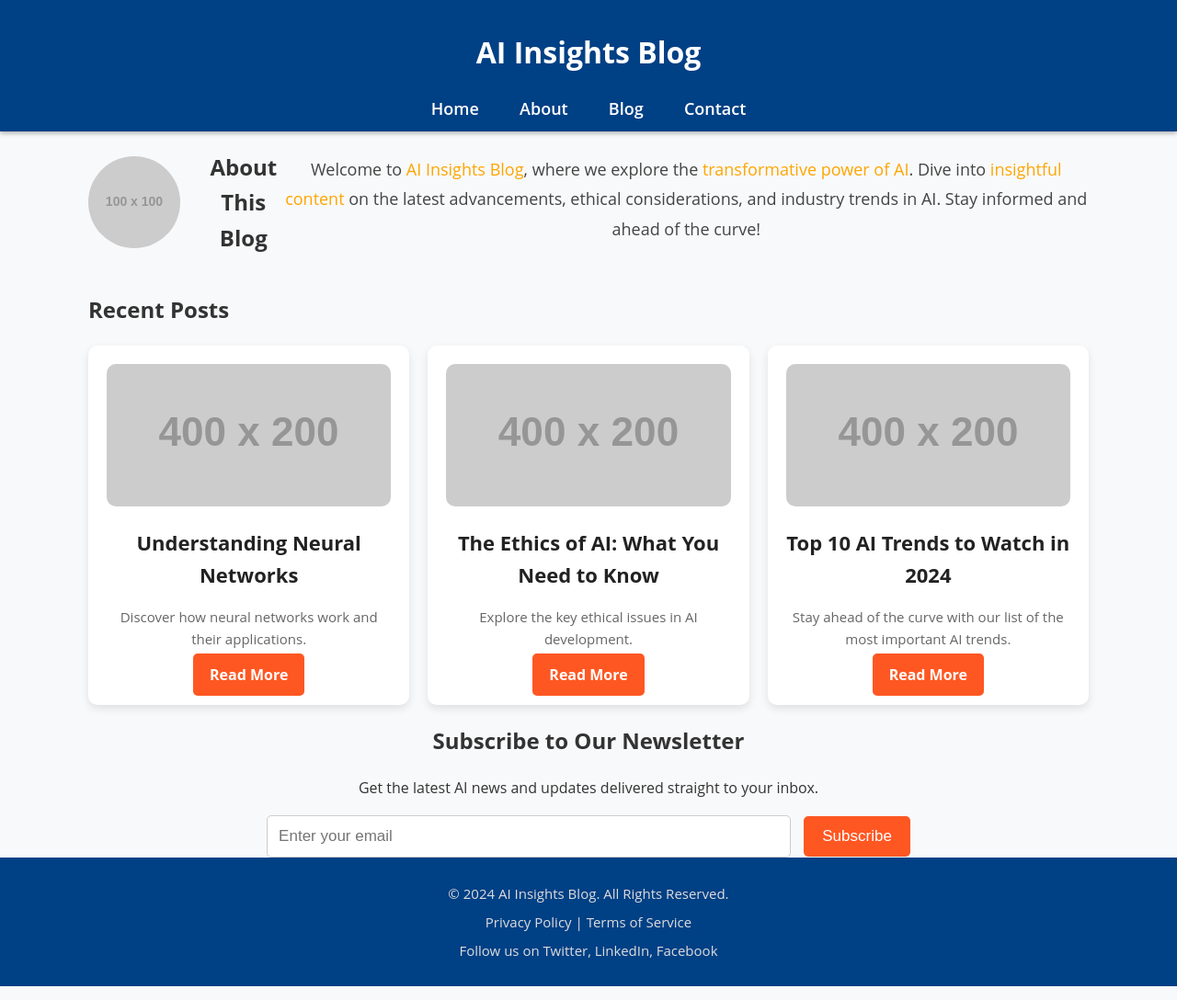
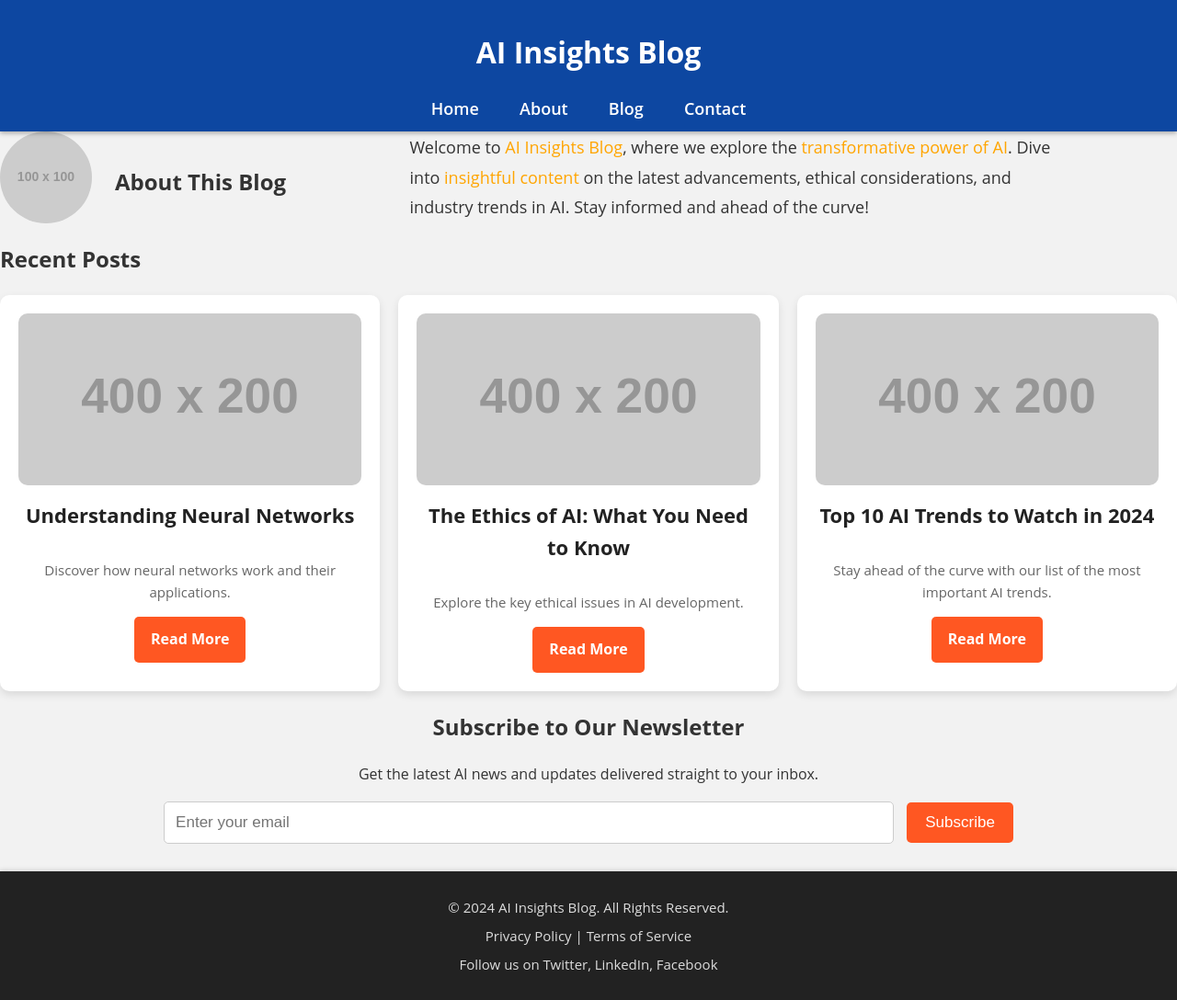
Before and after one commit to tomsonius/tomsonius.github.io, a Jekyll site: the page index.html, which Jekyll copies as it is, in a window 1280 px wide and 1088 px high. Shown: the whole window at 92% size. Built offline with Jekyll 4.4.1, drawn with Linux system fonts in a browser that asks for light colours.

Commit message:
Update main.css

```diff
--- a/assets/css/main.css
+++ b/assets/css/main.css
@@ -3,16 +3,19 @@
   margin: 0;
   padding: 0;
   line-height: 1.6;
-    background-color: #f8f9fa;
+  background-color: #f2f2f2;
   color: #333;
 }
 
 header {
-    background: #004085;
+  background: #0d47a1;
   color: #fff;
-    padding: 10px 0;
+  padding: 10px 0; /* Reduced header size */
   text-align: center;
   box-shadow: 0 2px 5px rgba(0, 0, 0, 0.3);
+  position: sticky;
+  top: 0;
+  z-index: 1000;
 }
 
 nav a {
@@ -25,21 +28,21 @@
 }
 
 nav a:hover {
-    color: #ff5722;
+  color: #ffdd57;
 }
 
-.about-section {
-    background-color: #f8f9fa;
-    padding: 40px 0;
+.container {
+  width: 90%;
+  margin: auto;
+  overflow: hidden;
+  padding: 20px 0;
 }
 
 .about {
-    width: 85%;
-    margin: auto;
   display: flex;
   align-items: center;
-    justify-content: space-between;
-    text-align: center;
+  margin-bottom: 20px;
+  text-align: center; /* Centering text */
 }
 
 .about img {
@@ -49,30 +52,22 @@
   height: 100px;
 }
 
+.about h2 {
+  margin-bottom: 10px; /* Increase gap between title and text */
+}
+
 .about p {
   font-size: 18px;
-    margin-top: 10px;
-    color: #444;
+  margin: 0;
   line-height: 1.8;
-}
-
-.highlight {
-    color: #ff5722;
-    font-weight: bold;
-}
-
-.posts-section {
-    background-color: #fff;
-    padding: 40px 0;
-}
-
-.posts {
-    width: 85%;
-    margin: auto;
+  max-width: 700px; /* Center content */
+  text-align: left; /* Align text to left */
+  margin: auto; /* Center align */
 }
 
 .post-grid {
-    display: flex;
+  display: grid;
+  grid-template-columns: repeat(3, 1fr); /* 3 posts in a row */
   gap: 20px;
 }
 
@@ -82,7 +77,9 @@
   border-radius: 10px;
   box-shadow: 0 4px 10px rgba(0, 0, 0, 0.1);
   transition: transform 0.3s ease, box-shadow 0.3s ease;
-    width: 32%;
+  display: flex;
+  flex-direction: column;
+  align-items: center;
   text-align: center;
 }
 
@@ -128,39 +125,29 @@
   transform: scale(1.08);
 }
 
-.newsletter-section {
-    background-color: #f8f9fa;
-    padding: 40px 0;
-}
-
 .newsletter {
-    width: 85%;
-    margin: auto;
   text-align: center;
 }
 
 .newsletter input[type="email"] {
   padding: 12px;
+  margin-right: 10px;
   font-size: 17px;
-    width: 50%;
+  width: 60%;
   border: 1px solid #ccc;
   border-radius: 5px;
-    margin-right: 10px;
-    display: inline-block;
-    vertical-align: middle;
 }
 
 .newsletter button {
   padding: 12px 20px;
   font-size: 17px;
-    background: #ff5722;
+  background: #ff5722; /* Orange color */
   color: #fff;
   border: none;
   border-radius: 5px;
   cursor: pointer;
   transition: background 0.3s ease;
-    display: inline-block;
-    vertical-align: middle;
+  vertical-align: middle; /* Aligns button with input */
 }
 
 .newsletter button:hover {
@@ -168,10 +155,12 @@
 }
 
 footer {
-    background: #004085;
+  background: #222;
   color: #fff;
   text-align: center;
   padding: 20px 0;
+  margin-top: 30px;
+  box-shadow: 0 -2px 5px rgba(0, 0, 0, 0.1);
 }
 
 footer p, footer a {
@@ -186,8 +175,8 @@
 }
 
 @media (max-width: 768px) {
-    .post {
-        width: 48%;
+  .post-grid {
+    grid-template-columns: repeat(2, 1fr);
   }
 
   .about {
@@ -198,19 +187,23 @@
   .about img {
     margin-bottom: 20px;
   }
-
-    .newsletter input[type="email"] {
-        width: 70%;
-        margin: 10px 0;
-    }
 }
 
 @media (max-width: 480px) {
-    .post {
-        width: 100%;
+  .post-grid {
+    grid-template-columns: 1fr;
+  }
+
+  .hero h1 {
+    font-size: 28px;
+  }
+
+  .hero p {
+    font-size: 16px;
   }
 
   .newsletter input[type="email"] {
     width: 100%;
+    margin: 10px 0;
   }
 }
```
Lines whose indentation alone changed are shown as unchanged.
